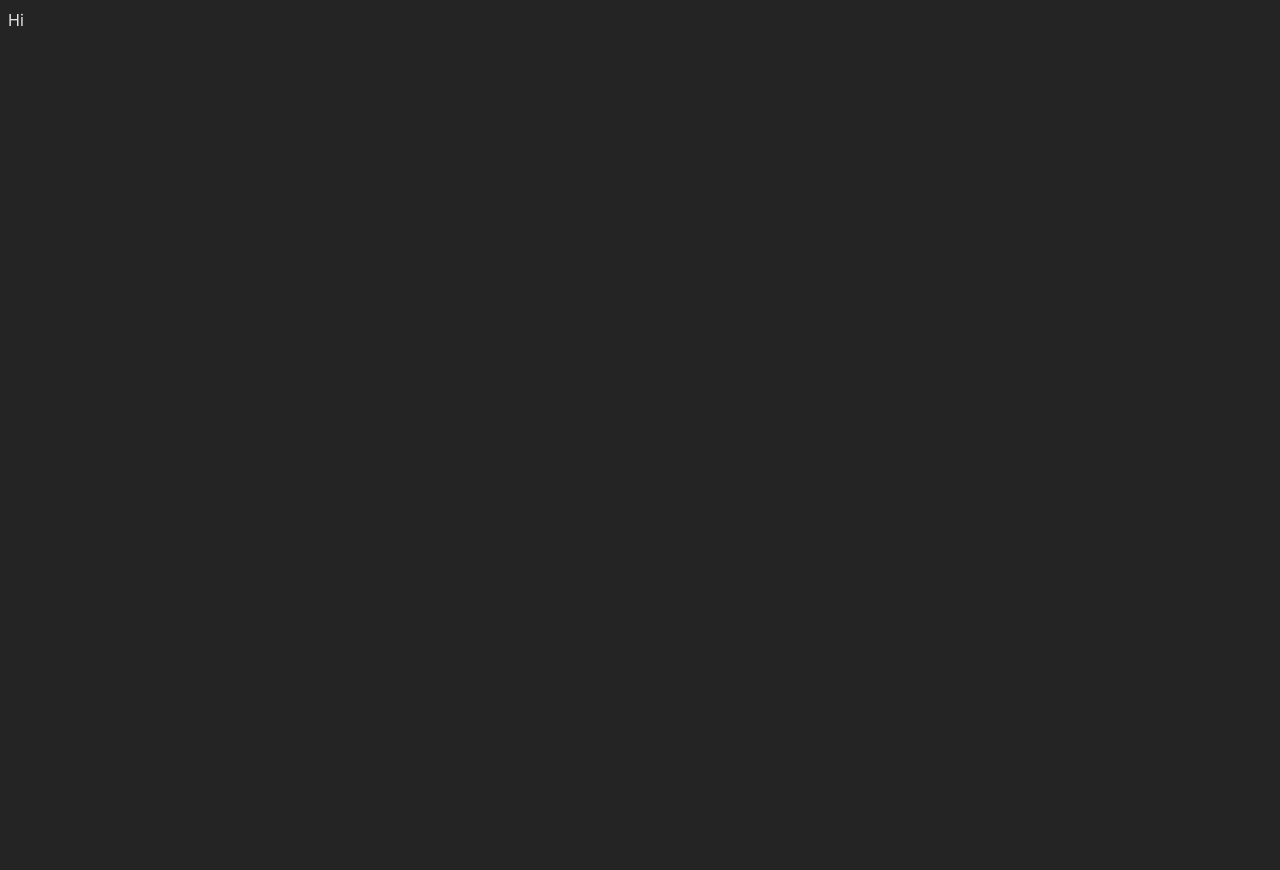
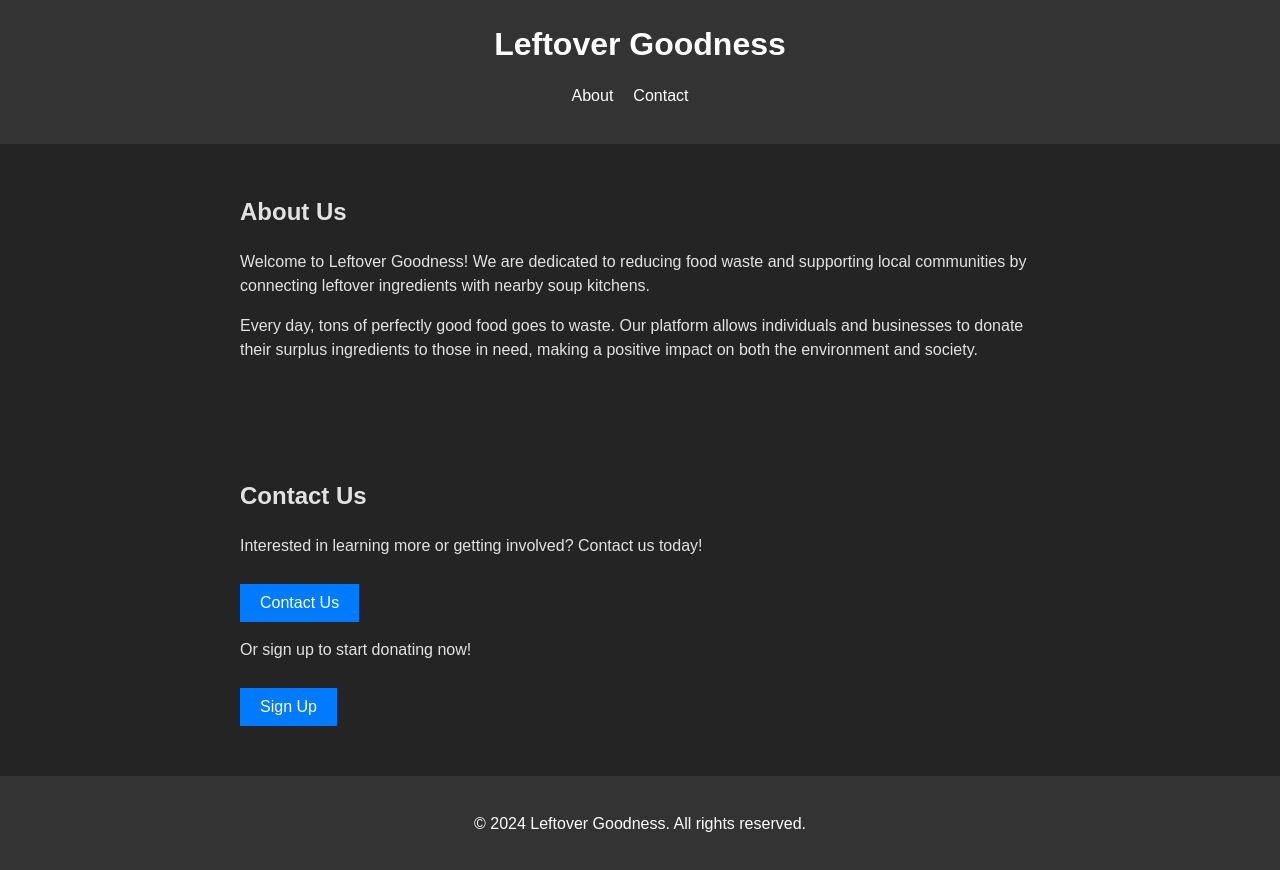
Before and after one commit to sunbagel/UOttahack6-WWCD, a React (Vite) app in the folder frontend/: page / in a window 1280 px wide. Before the commit the page ends 800 px from the top, so only its background shows below. Built offline with nearby package versions, Linux system fonts and the light colour scheme.

Commit message:
add initial frontend

```diff
--- a/frontend/package.json
+++ b/frontend/package.json
@@ -10,10 +10,12 @@
     "preview": "vite preview"
   },
   "dependencies": {
+    "paho-mqtt": "^1.1.0",
     "react": "^18.2.0",
     "react-dom": "^18.2.0"
   },
   "devDependencies": {
+    "@types/paho-mqtt": "^1.0.10",
     "@types/react": "^18.2.56",
     "@types/react-dom": "^18.2.19",
     "@typescript-eslint/eslint-plugin": "^7.0.2",
--- a/frontend/src/App.css
+++ b/frontend/src/App.css
@@ -0,0 +1,65 @@
+body {
+    font-family: Arial, sans-serif;
+    margin: 0;
+    padding: 0;
+  }
+
+  header {
+    background-color: #333;
+    color: #fff;
+    padding: 20px;
+    text-align: center;
+  }
+
+  header h1 {
+    margin: 0;
+  }
+
+  nav ul {
+    list-style-type: none;
+    padding: 0;
+  }
+
+  nav ul li {
+    display: inline;
+    margin-right: 20px;
+  }
+
+  nav ul li a {
+    color: #fff;
+    text-decoration: none;
+  }
+
+  section {
+    padding: 50px;
+  }
+
+  section div {
+    max-width: 800px;
+    margin: 0 auto;
+  }
+
+  section h2 {
+    margin-top: 0;
+  }
+
+  footer {
+    background-color: #333;
+    color: #fff;
+    text-align: center;
+    padding: 20px;
+  }
+
+  button {
+    background-color: #007bff;
+    color: #fff;
+    border: none;
+    padding: 10px 20px;
+    cursor: pointer;
+    font-size: 16px;
+    margin-top: 10px;
+  }
+
+  button:hover {
+    background-color: #0056b3;
+  }
--- a/frontend/src/App.tsx
+++ b/frontend/src/App.tsx
@@ -4,7 +4,36 @@ import './App.css'
 function App() {
 
   return (
-    <div>Hi</div>
+    <div>
+      <header>
+        <h1>Leftover Goodness</h1>
+        <nav>
+          <ul>
+            <li><a href="#about">About</a></li>
+            <li><a href="#contact">Contact</a></li>
+          </ul>
+        </nav>
+      </header>
+      <section id="about">
+        <div>
+          <h2>About Us</h2>
+          <p>Welcome to Leftover Goodness! We are dedicated to reducing food waste and supporting local communities by connecting leftover ingredients with nearby soup kitchens.</p>
+          <p>Every day, tons of perfectly good food goes to waste. Our platform allows individuals and businesses to donate their surplus ingredients to those in need, making a positive impact on both the environment and society.</p>
+        </div>
+      </section>
+      <section id="contact">
+        <div>
+          <h2>Contact Us</h2>
+          <p>Interested in learning more or getting involved? Contact us today!</p>
+          <button>Contact Us</button>
+          <p>Or sign up to start donating now!</p>
+          <button>Sign Up</button>
+        </div>
+      </section>
+      <footer>
+        <p>&copy; 2024 Leftover Goodness. All rights reserved.</p>
+      </footer>
+    </div>
   )
 }
 
```
Also changed, not shown: 1 other file (tests, documents, lock files or other folders).
